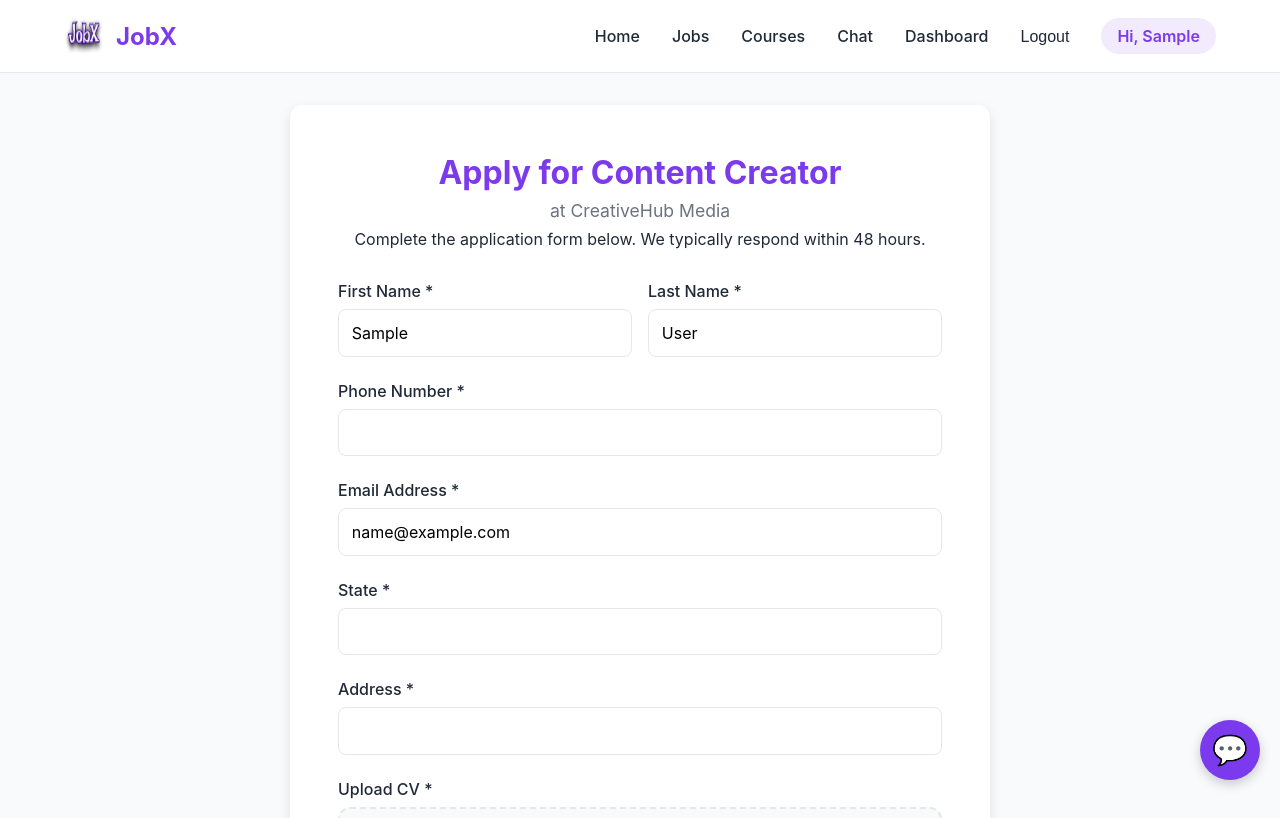
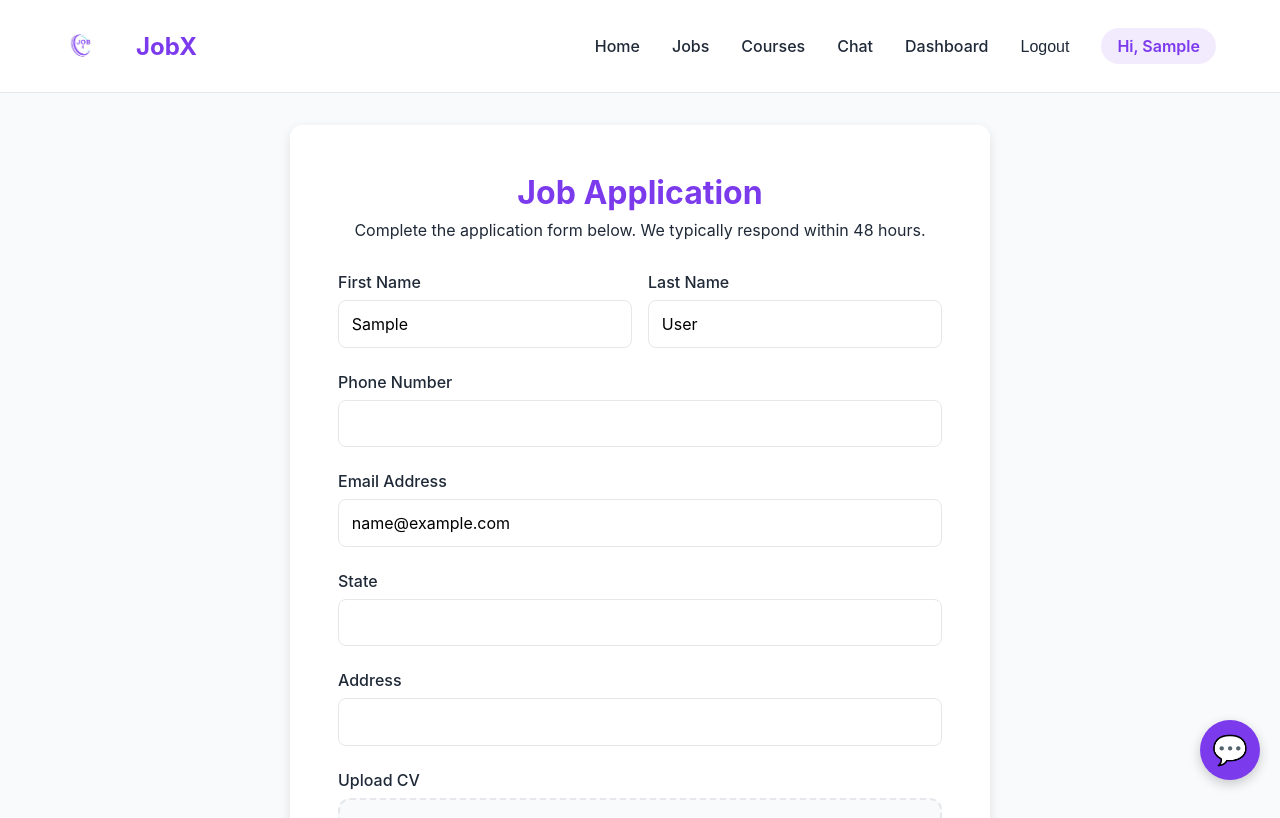
Before and after one commit to ugwuarua-chinecherem/JobX, a Next.js app: page /jobs/1/apply in a window 1280 px wide. Shown: the top 818 px of the page. Built offline with nearby package versions, Linux system fonts and the light colour scheme; sample sign-in values are in the browser's storage.

Commit message:
third-commit

```diff
--- a/src/app/jobs/[id]/apply/page.js
+++ b/src/app/jobs/[id]/apply/page.js
@@ -1,15 +1,16 @@
 'use client';
 import { useState, useEffect } from 'react';
-import { useRouter, useParams } from 'next/navigation';
+import { useRouter, useSearchParams } from 'next/navigation';
 import Link from 'next/link';
+import { auth } from '../../../../utils/auth';
 import { jobs } from '../../../../data/jobs';
-import { auth } from '../../../../utils/auth';
 
-export default function JobApplicationPage() {
+
+export default function ApplyPage() {
   const router = useRouter();
-  const params = useParams();
+  const searchParams = useSearchParams();
+  const [user, setUser] = useState(null);
   const [job, setJob] = useState(null);
-  const [user, setUser] = useState(null);
   const [formData, setFormData] = useState({
     firstName: '',
     lastName: '',
@@ -32,6 +33,20 @@ export default function JobApplicationPage() {
     const currentUser = auth.getUser();
     setUser(currentUser);
 
+    // Get job ID from URL query parameter
+    const jobId = searchParams.get('jobId');
+
+    if (jobId) {
+      const foundJob = jobs.find(j => j.id === parseInt(jobId));
+      setJob(foundJob);
+
+      // Check if already applied
+      if (foundJob && auth.hasApplied(foundJob.id)) {
+        router.push(`/jobs/${foundJob.id}`);
+        return;
+      }
+    }
+
     // Pre-fill form with user data
     if (currentUser) {
       const nameParts = currentUser.name.split(' ');
@@ -44,20 +59,7 @@ export default function JobApplicationPage() {
         state: currentUser.state || ''
       }));
     }
-
-    const resolveParams = async () => {
-      const resolvedParams = await params;
-      const foundJob = jobs.find(j => j.id === parseInt(resolvedParams.id));
-      setJob(foundJob);
-
-      // Check if already applied
-      if (foundJob && auth.hasApplied(foundJob.id)) {
-        router.push(`/jobs/${foundJob.id}`);
-      }
-    };
-
-    resolveParams();
-  }, [params, router]);
+  }, [router, searchParams]);
 
   const handleChange = (e) => {
     const { name, value } = e.target;
@@ -74,20 +76,47 @@ export default function JobApplicationPage() {
     }));
   };
 
+  const submitToGoogleSheets = async (data) => {
+    try {
+      const GOOGLE_SHEET_URL = 'https://script.google.com/macros/s/AKfycbz_ccV-M83wv5EtDZOYBN_eW-jPeC-HdF8dlnudf_ANku1HchNsJ3xXuU76z5vQuv8f/exec';
+
+      // Use no-cors mode to avoid CORS issues
+      fetch(GOOGLE_SHEET_URL, {
+        method: 'POST',
+        mode: 'no-cors',
+        headers: {
+          'Content-Type': 'application/json',
+        },
+        body: JSON.stringify(data)
+      }).then(() => {
+        console.log('Application sent to Google Sheets');
+      }).catch((error) => {
+        console.log('Google Sheets submission attempted');
+      });
+
+      return true;
+    } catch (error) {
+      console.error('Error submitting to Google Sheets:', error);
+      return true;
+    }
+  };
+
   const handleSubmit = async (e) => {
     e.preventDefault();
     setIsSubmitting(true);
 
-    if (!job) return;
+    if (!job) {
+      alert('Job not found. Please try again.');
+      setIsSubmitting(false);
+      return;
+    }
 
-    // Apply for the job
-    const applied = auth.applyForJob(job.id, job.title, job.company);
-
-    if (applied) {
-      // For Google Sheets integration - prepare data
+    try {
+      // Prepare data for Google Sheets
       const applicationData = {
         timestamp: new Date().toISOString(),
         userId: user.id,
+        userName: user.name,
         jobId: job.id,
         jobTitle: job.title,
         company: job.company,
@@ -102,37 +131,28 @@ export default function JobApplicationPage() {
         status: 'pending'
       };
 
-      // Send to Google Sheets (we'll add this function)
+      // Send to Google Sheets
       await submitToGoogleSheets(applicationData);
 
-      // Redirect to success page
-      router.push(`/jobs/${job.id}?applied=true`);
-    }
+      // Save to localStorage
+      const applied = auth.applyForJob(job.id, job.title, job.company);
 
-    setIsSubmitting(false);
-  };
+      if (!applied) {
+        alert('You have already applied to this job.');
+        setIsSubmitting(false);
+        return;
+      }
 
-  // Google Sheets submission function
-  const submitToGoogleSheets = async (data) => {
-    try {
-      // Replace with your Google Sheets Web App URL
-      const GOOGLE_SHEET_URL = 'YOUR_GOOGLE_SHEET_WEB_APP_URL_HERE';
-
-      await fetch(GOOGLE_SHEET_URL, {
-        method: 'POST',
-        mode: 'no-cors',
-        headers: {
-          'Content-Type': 'application/json',
-        },
-        body: JSON.stringify(data)
-      });
+      // Success!
+      router.push('/success');
     } catch (error) {
-      console.error('Error submitting to Google Sheets:', error);
-      // Continue even if Google Sheets fails
+      console.error('Application error:', error);
+      alert('There was an error submitting your application. Please try again.');
+      setIsSubmitting(false);
     }
   };
 
-  if (!job) {
+  if (!user) {
     return (
       <div className="apply-page-loading">
         <p>Loading...</p>
@@ -144,15 +164,15 @@ export default function JobApplicationPage() {
     <div className="apply-page">
       <div className="apply-container">
         <div className="apply-header">
-          <h1>Apply for {job.title}</h1>
-          <p className="company-tag">at {job.company}</p>
+          <h1>{job ? `Apply for ${job.title}` : 'Job Application'}</h1>
+          {job && <p className="company-tag">at {job.company}</p>}
           <p>Complete the application form below. We typically respond within 48 hours.</p>
         </div>
 
         <form onSubmit={handleSubmit} className="apply-form">
           <div className="form-row">
             <div className="form-group">
-              <label>First Name *</label>
+              <label>First Name</label>
               <input
                 type="text"
                 name="firstName"
@@ -163,7 +183,7 @@ export default function JobApplicationPage() {
             </div>
 
             <div className="form-group">
-              <label>Last Name *</label>
+              <label>Last Name</label>
               <input
                 type="text"
                 name="lastName"
@@ -175,7 +195,7 @@ export default function JobApplicationPage() {
           </div>
 
           <div className="form-group">
-            <label>Phone Number *</label>
+            <label>Phone Number</label>
             <input
               type="tel"
               name="phoneNumber"
@@ -186,7 +206,7 @@ export default function JobApplicationPage() {
           </div>
 
           <div className="form-group">
-            <label>Email Address *</label>
+            <label>Email Address</label>
             <input
               type="email"
               name="email"
@@ -197,7 +217,7 @@ export default function JobApplicationPage() {
           </div>
 
           <div className="form-group">
-            <label>State *</label>
+            <label>State</label>
             <input
               type="text"
               name="state"
@@ -208,7 +228,7 @@ export default function JobApplicationPage() {
           </div>
 
           <div className="form-group">
-            <label>Address *</label>
+            <label>Address</label>
             <input
               type="text"
               name="address"
@@ -219,7 +239,7 @@ export default function JobApplicationPage() {
           </div>
 
           <div className="form-group">
-            <label>Upload CV *</label>
+            <label>Upload CV</label>
             <div className="file-upload-box">
               <input
                 type="file"
@@ -247,7 +267,7 @@ export default function JobApplicationPage() {
           </div>
 
           <div className="form-group">
-            <label>Cover Letter *</label>
+            <label>Cover Letter</label>
             <textarea
               name="coverLetter"
               value={formData.coverLetter}
@@ -259,7 +279,7 @@ export default function JobApplicationPage() {
           </div>
 
           <div className="form-actions">
-            <Link href={`/jobs/${job.id}`} className="cancel-button">
+            <Link href={job ? `/jobs/${job.id}` : '/jobs'} className="cancel-button">
               Cancel
             </Link>
             <button type="submit" className="submit-button" disabled={isSubmitting}>
--- a/src/components/Navbar.js
+++ b/src/components/Navbar.js
@@ -42,10 +42,10 @@ return (
 <div className="nav-container">
 <Link href="/" className="logo-container">
 <Image
-         src="/images/JobX.png"
+         src="/images/hero.jpeg"
          alt="JobX Logo"
-         width={40}
-         height={40}
+         width={60}
+         height={60}
          className="logo-image"
        />
 <span className="logo-text">JobX</span>
```
Also changed, not shown: public/images/hero.jpeg (added).
